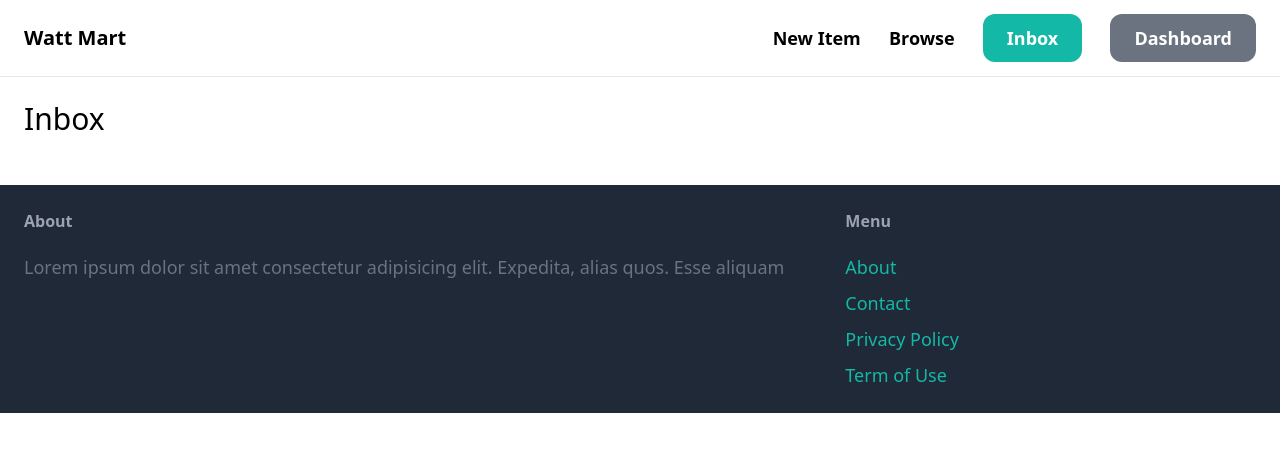
After one commit to JayAlwaysCodes/WattMart, a Django app: page /inbox/ in a window 1280 px wide. The commit adds this page. Shown: the top 452 px of the page. Run offline with Django 5.2, Linux system fonts and the light colour scheme; a user stored in the database is signed in; some libraries are stand-ins or nearby versions.

Commit message:
added inbox feature

```diff
--- /dev/null
+++ b/wattmart/conversation/templates/conversation/inbox.html
@@ -0,0 +1,7 @@
+{% extends 'core/base.html' %}
+
+{% block title %}Inbox{% endblock %}
+
+{% block content %}
+    <h1 class="mb-6 text-3xl">Inbox</h1>
+{% endblock %}
--- /dev/null
+++ b/wattmart/conversation/urls.py
@@ -0,0 +1,10 @@
+from django.urls import path
+
+from . import views
+
+app_name = 'conversation'
+
+urlpatterns = [
+    path('', views.inbox, name='inbox'),
+    path('new/<int:item_pk>/', views.new_conversation, name='new'),
+]
--- a/wattmart/conversation/views.py
+++ b/wattmart/conversation/views.py
@@ -1,3 +1,4 @@
+from django.contrib.auth.decorators import login_required
 from django.shortcuts import render, get_object_or_404,redirect
 
 from item.models import Item
@@ -5,13 +6,14 @@ from item.models import Item
 from .forms import ConversationMessageForm
 from .models import Conversation
 
+@login_required
 def new_conversation(request, item_pk):
     item = get_object_or_404(Item, pk=item_pk)
 
     if item.created_by == request.user:
         return redirect('dashboard:index')
 
-    conversations = Conversation.objects.filter(item==item).filter(members__in=[request.user.id])
+    conversations = Conversation.objects.filter(item=item).filter(members__in=[request.user.id])
 
     if conversations:
         pass # redirect to existing conversation
@@ -38,3 +40,12 @@ def new_conversation(request, item_pk):
         'form': form,
 
     })
+
+
+@login_required
+def inbox(request):
+    conversations = Conversation.objects.filter(members__in=[request.user.id])
+
+    return render(request, 'conversation/inbox.html',{
+        'conversations': conversations,
+    })
--- a/wattmart/core/templates/core/base.html
+++ b/wattmart/core/templates/core/base.html
@@ -16,7 +16,7 @@
             <a href="{% url 'item:browse' %}" class="text-lg font-semibold hover:text-gray-500">Browse</a>
 
             {% if request.user.is_authenticated %}
-                <a href="#" class="px-6 py-3 text-lg font-semibold bg-teal-500 text-white rounded-xl hover:bg-teal-700">Inbox</a>
+                <a href="{% url 'conversation:inbox' %}" class="px-6 py-3 text-lg font-semibold bg-teal-500 text-white rounded-xl hover:bg-teal-700">Inbox</a>
                 <a href="{% url 'dashboard:index' %}" class="px-6 py-3 text-lg font-semibold bg-gray-500 text-white rounded-xl hover:bg-gray-700">Dashboard</a>
             {% else %}
                 <a href="{% url 'core:signup' %}" class="px-6 py-3 text-lg font-semibold bg-teal-500 text-white rounded-xl hover:bg-teal-700">Sign Up</a>
--- a/wattmart/item/templates/item/detail.html
+++ b/wattmart/item/templates/item/detail.html
@@ -27,7 +27,7 @@
                     <a href="{% url 'item:delete' item.id %}" class="inline-block mt-6 px-6 py-3 text-lg font-semibold bg-red-500 text-white rounded-xl">Delete</a>
                 </div>
             {% else %}
-                <a href="#" class="inline-block mt-6 px-6 py-3 text-lg font-semibold bg-teal-500 text-white rounded-xl hover:bg-teal-700">Contact Seller</a>
+                <a href="{% url 'conversation:new' item.id %}" class="inline-block mt-6 px-6 py-3 text-lg font-semibold bg-teal-500 text-white rounded-xl hover:bg-teal-700">Contact Seller</a>
             {% endif %}
         </div>
     </div>
--- a/wattmart/wattmart/urls.py
+++ b/wattmart/wattmart/urls.py
@@ -9,5 +9,6 @@ urlpatterns = [
     path('', include('core.urls')),
     path('items/', include('item.urls')),
     path('dashboard/', include('dashboard.urls')),
+    path('inbox/', include('conversation.urls')),
     path('admin/', admin.site.urls),
 ] + static(settings.MEDIA_URL, document_root=settings.MEDIA_ROOT)
```
Also changed, not shown: wattmart/conversation/templates/conversation/new.html (added, +25 -0 lines), wattmart/db.sqlite3.
